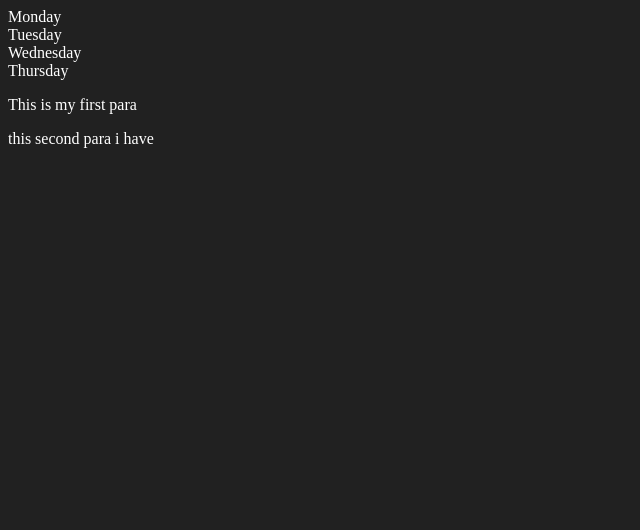
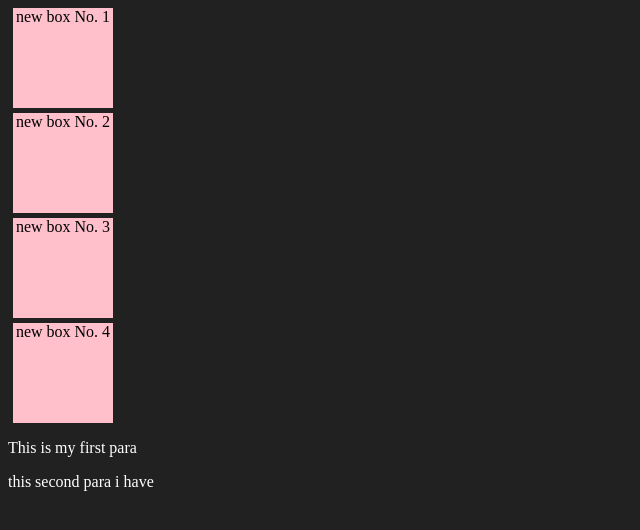
Before and after one commit to Pratikkanade17/javascript_basics, a plain HTML site: page 06_dom/index.html in a window 1280 px wide. Shown: the whole page, without its empty margins (0-640 px from the left). Drawn offline with Linux system fonts and the light colour scheme.

Commit message:
DOM concepts

```diff
--- a/06_dom/dom.js
+++ b/06_dom/dom.js
@@ -6,5 +6,38 @@
 // console.log(headings);
 
 
-let parah = document.getElementsByTagName("p")
-console.dir(parah)
+// let parah = document.getElementsByTagName("p")
+// console.dir(parah)
+
+// let element = document.querySelector("p")
+// console.dir(element)
+
+// let element = document.querySelectorAll("p")
+// console.dir(element)
+
+// let myEle = document.querySelectorAll(".child")
+// console.dir(myEle)
+
+// console.dir(document.body.firstChild)
+
+// let div = document.querySelector("div")
+// console.dir(div)
+
+// let parah = document.querySelector("p")
+// console.dir(parah.innerText)
+
+// parah.innerText= parah.innerText + "- i have changed this paragraph" // I have concanet two strings using +
+
+let divs = document.querySelectorAll(".child")
+// console.dir(newEle)
+// console.log(newEle);
+
+// divs[0].innerText = "this is my firts box" // To chnage innertext of first box
+
+let idx = 1;
+
+for (div of divs){
+    div.innerText = `new box No. ${idx}`
+    idx++
+
+}
--- a/06_dom/style.css
+++ b/06_dom/style.css
@@ -0,0 +1,8 @@
+.child{
+    height: 100px;
+    width: 100px;
+    color: black;
+    background-color: pink;
+    text-align: center;
+    margin: 5px;
+}
```
Also changed, not shown: 06_dom/index.html (+2 -1 lines).
